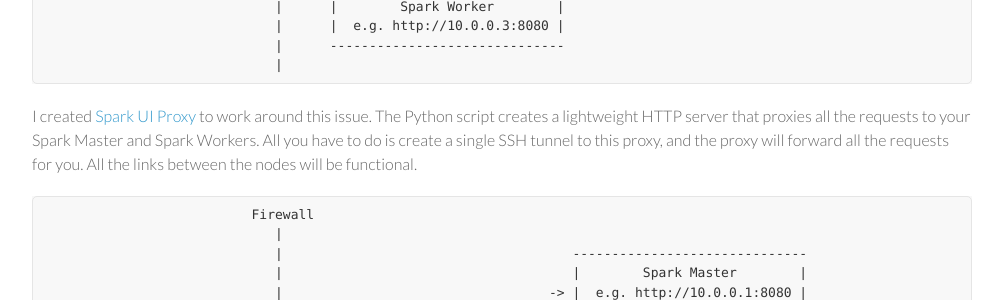
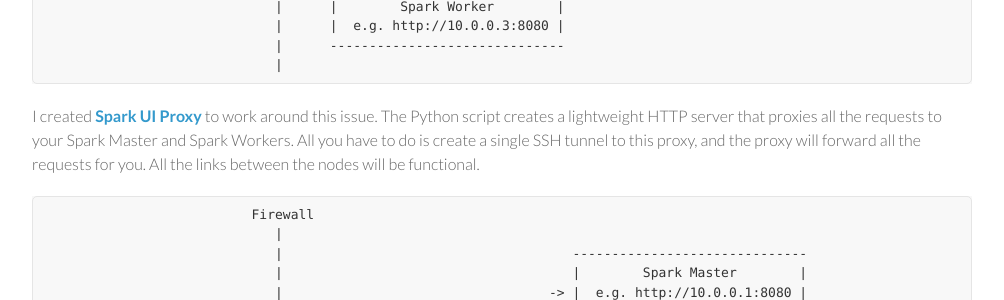
Before and after one commit to aseigneurin/aseigneurin.github.io, a Jekyll site: the page built from _posts/2018-06-16-spark-ui-proxy.md, in a window 1280 px wide. Shown: the part 515-815 px from the top of the page, without its empty margins (138-1142 px from the left). Built offline with Jekyll 4.4.1, drawn with Linux system fonts in a browser that asks for light colours; nearby versions of some CDN libraries.

````diff
--- a/_posts/2018-06-16-spark-ui-proxy.md
+++ b/_posts/2018-06-16-spark-ui-proxy.md
@@ -28,7 +28,7 @@ If you are running a **Spark Standalone cluster behind a firewall** (let's say i
                              |
 ```
 
-I created [Spark UI Proxy](https://github.com/aseigneurin/spark-ui-proxy) to work around this issue. The Python script creates a lightweight HTTP server that proxies all the requests to your Spark Master and Spark Workers. All you have to do is create a single SSH tunnel to this proxy, and the proxy will forward all the requests for you. All the links between the nodes will be functional.
+I created **[Spark UI Proxy](https://github.com/aseigneurin/spark-ui-proxy)** to work around this issue. The Python script creates a lightweight HTTP server that proxies all the requests to your Spark Master and Spark Workers. All you have to do is create a single SSH tunnel to this proxy, and the proxy will forward all the requests for you. All the links between the nodes will be functional.
 
 ```
                           Firewall
````
